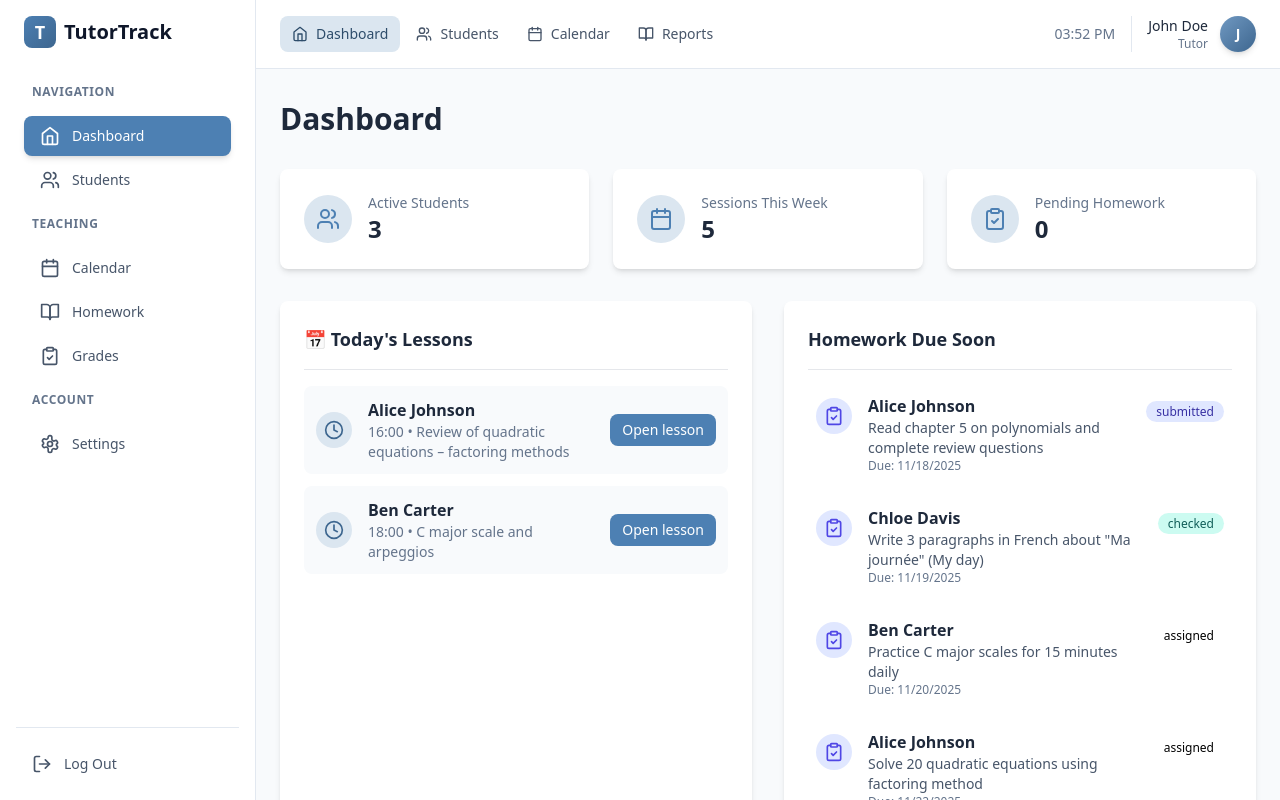
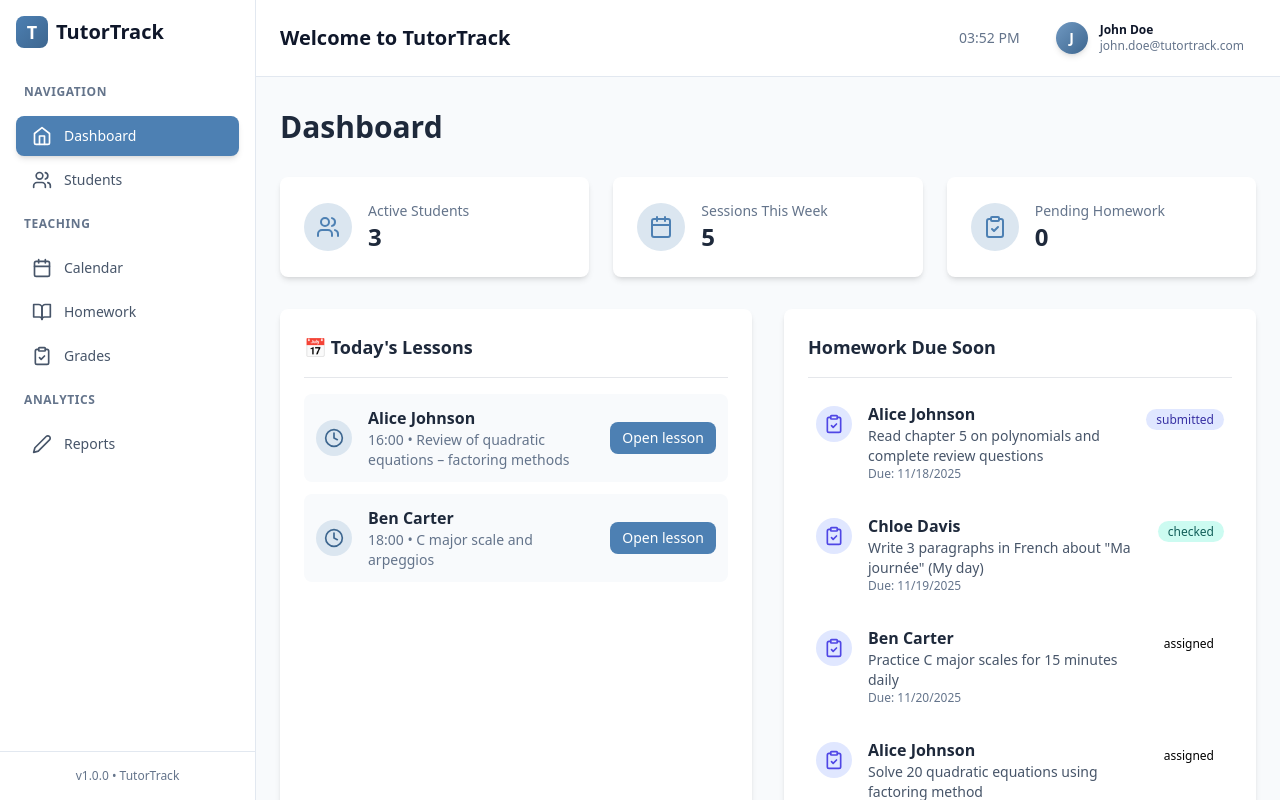
Before and after one commit to Anastasios23/PrivateLessonsMaths, a React (Vite) app: page /#/login in a window 1280 px wide. Both pictures are taken after a click on the button "Sign in". Built offline with nearby package versions, Linux system fonts and the light colour scheme.

Commit message:
Navigation redesign: LMS-style sidebar with profile menu in header top-right

```diff
--- a/components/layout/Header.tsx
+++ b/components/layout/Header.tsx
@@ -1,21 +1,13 @@
 import React, { useState, useEffect } from "react";
-import { useLocation, useNavigate } from "react-router-dom";
+import { useNavigate } from "react-router-dom";
+import { SettingsIcon, LogOutIcon } from "../icons";
 import { useAppContext } from "../../hooks/useAppContext";
-import {
-  HomeIcon,
-  UsersIcon,
-  BookOpenIcon,
-  CalendarIcon,
-  SettingsIcon,
-  LogOutIcon,
-} from "../icons";
 
 export const Header: React.FC = () => {
+  const [currentTime, setCurrentTime] = useState<string>("");
+  const [isProfileMenuOpen, setIsProfileMenuOpen] = useState(false);
   const { user, logout } = useAppContext();
-  const location = useLocation();
   const navigate = useNavigate();
-  const [currentTime, setCurrentTime] = useState<string>("");
-  const [isUserMenuOpen, setIsUserMenuOpen] = useState(false);
 
   // Update time every minute
   useEffect(() => {
@@ -34,141 +26,66 @@ export const Header: React.FC = () => {
     return () => clearInterval(interval);
   }, []);
 
-  // Close menu when clicking outside
-  useEffect(() => {
-    const handleClickOutside = (e: MouseEvent) => {
-      const target = e.target as HTMLElement;
-      if (!target.closest("[data-user-menu]")) {
-        setIsUserMenuOpen(false);
-      }
-    };
-
-    if (isUserMenuOpen) {
-      document.addEventListener("click", handleClickOutside);
-      return () => document.removeEventListener("click", handleClickOutside);
-    }
-  }, [isUserMenuOpen]);
-
-  const isActive = (path: string) => location.pathname === path;
-
-  const NavButton: React.FC<{
-    icon: React.ReactNode;
-    label: string;
-    path: string;
-  }> = ({ icon, label, path }) => (
-    <button
-      onClick={() => navigate(path)}
-      className={`flex items-center gap-2 px-3 py-2 rounded-lg transition-all font-medium text-sm ${
-        isActive(path)
-          ? "bg-primary-100 text-primary-700"
-          : "text-slate-600 hover:bg-slate-100 hover:text-slate-900"
-      }`}
-    >
-      {icon}
-      {label}
-    </button>
-  );
-
   const handleLogout = () => {
     logout();
-    setIsUserMenuOpen(false);
+    setIsProfileMenuOpen(false);
   };
 
   const handleSettings = () => {
     navigate("/settings");
-    setIsUserMenuOpen(false);
+    setIsProfileMenuOpen(false);
   };
 
   return (
     <header className="bg-white border-b border-slate-200">
       <div className="px-6 py-4 flex items-center justify-between">
-        {/* Left: Navigation */}
-        <div className="flex items-center gap-1">
-          <NavButton
-            icon={<HomeIcon className="h-4 w-4" />}
-            label="Dashboard"
-            path="/"
-          />
-          <NavButton
-            icon={<UsersIcon className="h-4 w-4" />}
-            label="Students"
-            path="/students"
-          />
-          <NavButton
-            icon={<CalendarIcon className="h-4 w-4" />}
-            label="Calendar"
-            path="/calendar"
-          />
-          <NavButton
-            icon={<BookOpenIcon className="h-4 w-4" />}
-            label="Reports"
-            path="/reports"
-          />
-        </div>
+        {/* Left: Page title (to be set by pages) */}
+        <h2 className="text-xl font-bold text-slate-900">
+          Welcome to TutorTrack
+        </h2>
 
-        {/* Right: Time & User Info */}
-        <div className="flex items-center gap-4">
+        {/* Right: Time and Profile */}
+        <div className="flex items-center gap-6">
+          {/* Time Display */}
           {currentTime && (
             <div className="text-sm text-slate-500">{currentTime}</div>
           )}
-          <div className="relative" data-user-menu>
+
+          {/* Profile Section */}
+          <div className="relative">
             <button
-              onClick={() => setIsUserMenuOpen(!isUserMenuOpen)}
-              className="flex items-center gap-3 pl-4 border-l border-slate-200 hover:opacity-80 transition-opacity"
+              onClick={() => setIsProfileMenuOpen(!isProfileMenuOpen)}
+              className="flex items-center gap-3 px-3 py-1.5 rounded-lg hover:bg-slate-100 transition-colors focus:outline-none focus:ring-2 focus:ring-primary-500 focus:ring-offset-2"
             >
-              <div className="text-right">
-                <p className="text-sm font-medium text-slate-800">
+              <div className="w-8 h-8 rounded-full bg-gradient-to-br from-primary-400 to-primary-600 flex items-center justify-center text-white font-bold text-sm flex-shrink-0 shadow-md">
+                {user?.name.charAt(0)}
+              </div>
+              <div className="flex flex-col items-start">
+                <p className="text-xs font-semibold text-slate-900">
                   {user?.name}
                 </p>
-                <p className="text-xs text-slate-500">Tutor</p>
-              </div>
-              <div className="w-9 h-9 rounded-full bg-gradient-to-br from-primary-400 to-primary-600 flex items-center justify-center text-white font-bold text-sm shadow-md cursor-pointer">
-                {user?.name.charAt(0)}
+                <p className="text-xs text-slate-500">{user?.email}</p>
               </div>
             </button>
 
-            {/* Dropdown Menu */}
-            {isUserMenuOpen && (
-              <div className="absolute right-0 mt-2 w-56 bg-white rounded-lg shadow-xl border border-slate-200 z-50">
-                {/* User Info Section */}
-                <div className="px-4 py-3 border-b border-slate-100 bg-slate-50">
-                  <p className="text-sm font-semibold text-slate-900">
-                    {user?.name}
-                  </p>
-                  <p className="text-xs text-slate-600">{user?.email}</p>
-                </div>
-
-                {/* Menu Items */}
-                <div className="py-2">
+            {/* Profile Dropdown */}
+            {isProfileMenuOpen && (
+              <div className="absolute top-full right-0 mt-2 bg-white rounded-lg shadow-xl border border-slate-200 z-50 w-48">
                 <button
                   onClick={handleSettings}
-                    className="w-full flex items-center gap-3 px-4 py-2.5 text-sm text-slate-700 hover:bg-slate-50 hover:text-slate-900 transition-colors"
+                  className="w-full flex items-center gap-3 px-3 py-2.5 text-sm text-slate-700 hover:bg-slate-50 hover:text-slate-900 transition-colors border-b border-slate-100"
                 >
                   <SettingsIcon className="h-4 w-4" />
-                    <span>Account Settings</span>
+                  <span>Settings</span>
                 </button>
 
                 <button
-                    onClick={() => {
-                      navigate("/reports");
-                      setIsUserMenuOpen(false);
-                    }}
-                    className="w-full flex items-center gap-3 px-4 py-2.5 text-sm text-slate-700 hover:bg-slate-50 hover:text-slate-900 transition-colors"
-                  >
-                    <BookOpenIcon className="h-4 w-4" />
-                    <span>Reports & Analytics</span>
-                  </button>
-
-                  <div className="my-1 border-t border-slate-100" />
-
-                  <button
                   onClick={handleLogout}
-                    className="w-full flex items-center gap-3 px-4 py-2.5 text-sm text-red-600 hover:bg-red-50 hover:text-red-700 transition-colors"
+                  className="w-full flex items-center gap-3 px-3 py-2.5 text-sm text-red-600 hover:bg-red-50 hover:text-red-700 transition-colors"
                 >
                   <LogOutIcon className="h-4 w-4" />
                   <span>Log Out</span>
                 </button>
-                </div>
               </div>
             )}
           </div>
--- a/components/layout/Layout.tsx
+++ b/components/layout/Layout.tsx
@@ -1,18 +1,39 @@
+import React from "react";
+import { Sidebar } from "./Sidebar";
+import { Header } from "./Header";
+import { LocalContextMenu, ContextMenuItem } from "./LocalContextMenu";
+import { usePageContext } from "../../hooks/usePageContext";
 
-import React from 'react';
-import { Sidebar } from './Sidebar';
-import { Header } from './Header';
+export interface LayoutProps {
+  children: React.ReactNode;
+  contextMenu?: {
+    title?: string;
+    subtitle?: string;
+    items: ContextMenuItem[];
+  };
+}
 
-export const Layout: React.FC<{ children: React.ReactNode }> = ({ children }) => {
+export const Layout: React.FC<LayoutProps> = ({
+  children,
+  contextMenu: customContextMenu,
+}) => {
+  const { contextMenu: autoContextMenu } = usePageContext();
+  const contextMenu = customContextMenu || autoContextMenu;
+
   return (
     <div className="flex h-screen bg-slate-50">
       <Sidebar />
       <div className="flex-1 flex flex-col overflow-hidden">
         <Header />
+        {contextMenu && (
+          <LocalContextMenu
+            title={contextMenu.title}
+            subtitle={contextMenu.subtitle}
+            items={contextMenu.items}
+          />
+        )}
         <main className="flex-1 overflow-x-hidden overflow-y-auto bg-slate-50">
-          <div className="container mx-auto px-6 py-8">
-            {children}
-          </div>
+          <div className="container mx-auto px-6 py-8">{children}</div>
         </main>
       </div>
     </div>
--- a/components/layout/Sidebar.tsx
+++ b/components/layout/Sidebar.tsx
@@ -3,13 +3,11 @@ import { NavLink } from "react-router-dom";
 import {
   HomeIcon,
   UsersIcon,
-  SettingsIcon,
-  LogOutIcon,
   BookOpenIcon,
   CalendarIcon,
   ClipboardCheckIcon,
+  PencilIcon,
 } from "../icons";
-import { useAppContext } from "../../hooks/useAppContext";
 
 const SectionTitle: React.FC<{ children: string }> = ({ children }) => (
   <div className="px-4 py-3 mt-4 first:mt-0">
@@ -40,18 +38,18 @@ const NavItem: React.FC<{
 );
 
 export const Sidebar: React.FC = () => {
-  const { logout } = useAppContext();
   return (
-    <aside className="w-64 bg-white border-r border-slate-200 flex flex-col p-4 overflow-y-auto">
+    <aside className="w-64 bg-white border-r border-slate-200 flex flex-col h-screen overflow-hidden">
       {/* Logo */}
-      <div className="flex items-center mb-6 px-2">
+      <div className="flex items-center mb-6 px-4 pt-4">
         <div className="w-8 h-8 rounded-lg bg-gradient-to-br from-primary-500 to-primary-600 flex items-center justify-center text-white font-bold text-lg">
           T
         </div>
         <h1 className="text-xl font-bold text-slate-900 ml-2">TutorTrack</h1>
       </div>
 
-      <nav className="flex-1 space-y-1 overflow-y-auto">
+      {/* Navigation */}
+      <nav className="flex-1 space-y-1 overflow-y-auto px-2">
         {/* Main Navigation */}
         <SectionTitle>Navigation</SectionTitle>
         <NavItem
@@ -83,24 +81,20 @@ export const Sidebar: React.FC = () => {
           label="Grades"
         />
 
-        {/* Settings */}
-        <SectionTitle>Account</SectionTitle>
+        {/* Analytics */}
+        <SectionTitle>Analytics</SectionTitle>
         <NavItem
-          to="/settings"
-          icon={<SettingsIcon className="h-5 w-5" />}
-          label="Settings"
+          to="/reports"
+          icon={<PencilIcon className="h-5 w-5" />}
+          label="Reports"
         />
       </nav>
 
-      {/* Logout Button */}
-      <div className="mt-auto pt-4 border-t border-slate-200">
-        <button
-          onClick={logout}
-          className="w-full flex items-center px-4 py-2.5 text-sm font-medium rounded-lg text-slate-600 hover:bg-red-50 hover:text-red-700 transition-colors"
-        >
-          <LogOutIcon className="h-5 w-5 mr-3 flex-shrink-0" />
-          <span className="truncate">Log Out</span>
-        </button>
+      {/* Footer Section - Empty for spacing */}
+      <div className="p-4 border-t border-slate-200">
+        <p className="text-xs text-slate-500 text-center">
+          v1.0.0 • TutorTrack
+        </p>
       </div>
     </aside>
   );
--- /dev/null
+++ b/hooks/usePageContext.tsx
@@ -0,0 +1,61 @@
+import React from "react";
+import { useLocation, useParams } from "react-router-dom";
+import { useAppContext } from "./useAppContext";
+import { ContextMenuItem } from "../components/layout/LocalContextMenu";
+import {
+  HomeIcon,
+  CalendarIcon,
+  BookOpenIcon,
+  ClipboardCheckIcon,
+} from "../components/icons";
+
+export const usePageContext = (): {
+  contextMenu?: {
+    title?: string;
+    subtitle?: string;
+    items: ContextMenuItem[];
+  };
+} => {
+  const location = useLocation();
+  const { studentId } = useParams<{ studentId: string }>();
+  const { students } = useAppContext();
+
+  // Student Detail Page Context
+  if (location.pathname.includes("/students/") && studentId) {
+    const student = students.find((s) => s.id === studentId);
+    return {
+      contextMenu: {
+        title: student?.fullName,
+        subtitle: `${student?.subject} • ${student?.schoolYear || "Unknown"}`,
+        items: [
+          {
+            id: "overview",
+            label: "Overview",
+            path: `/students/${studentId}`,
+            icon: <HomeIcon className="h-4 w-4" />,
+          },
+          {
+            id: "lessons",
+            label: "Lessons",
+            path: `/students/${studentId}/lessons`,
+            icon: <CalendarIcon className="h-4 w-4" />,
+          },
+          {
+            id: "homework",
+            label: "Homework",
+            path: `/students/${studentId}/homework`,
+            icon: <BookOpenIcon className="h-4 w-4" />,
+          },
+          {
+            id: "grades",
+            label: "Grades",
+            path: `/students/${studentId}/grades`,
+            icon: <ClipboardCheckIcon className="h-4 w-4" />,
+          },
+        ],
+      },
+    };
+  }
+
+  return {};
+};
```
Lines whose indentation alone changed are shown as unchanged.
